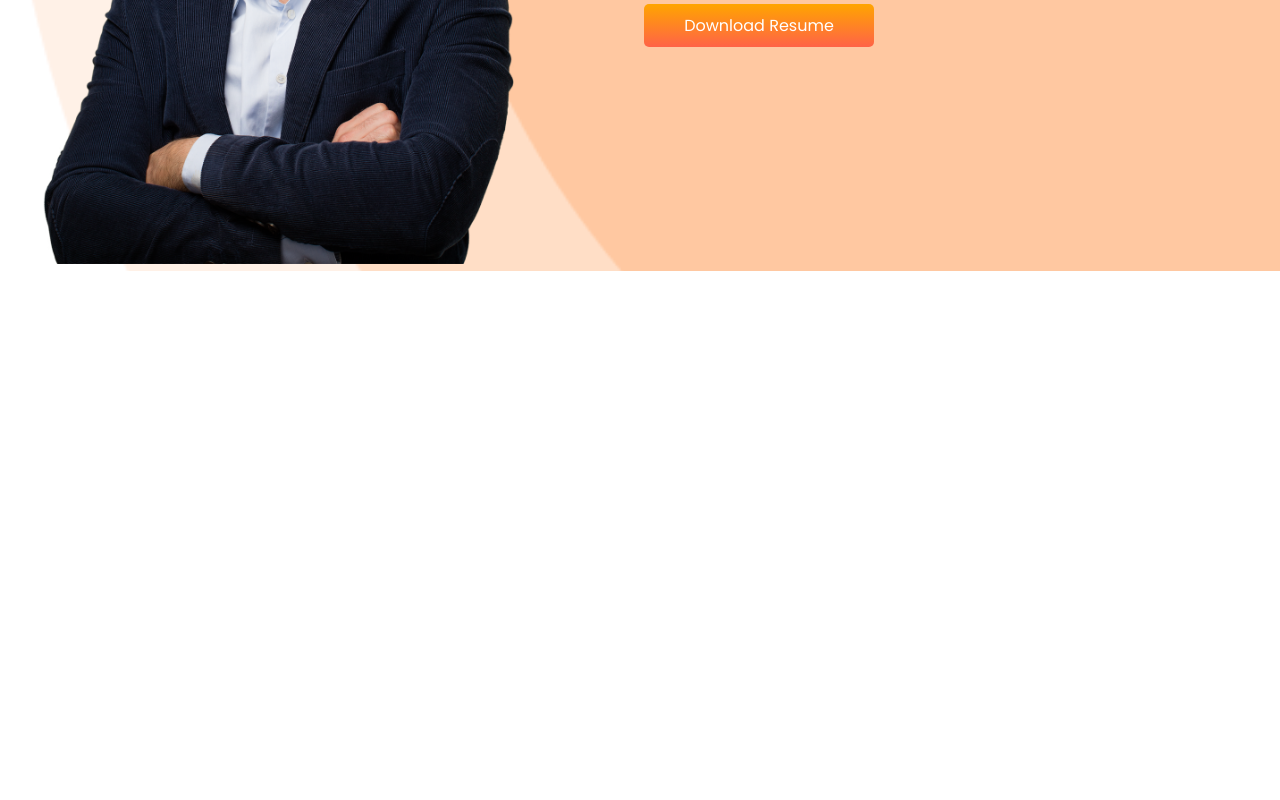
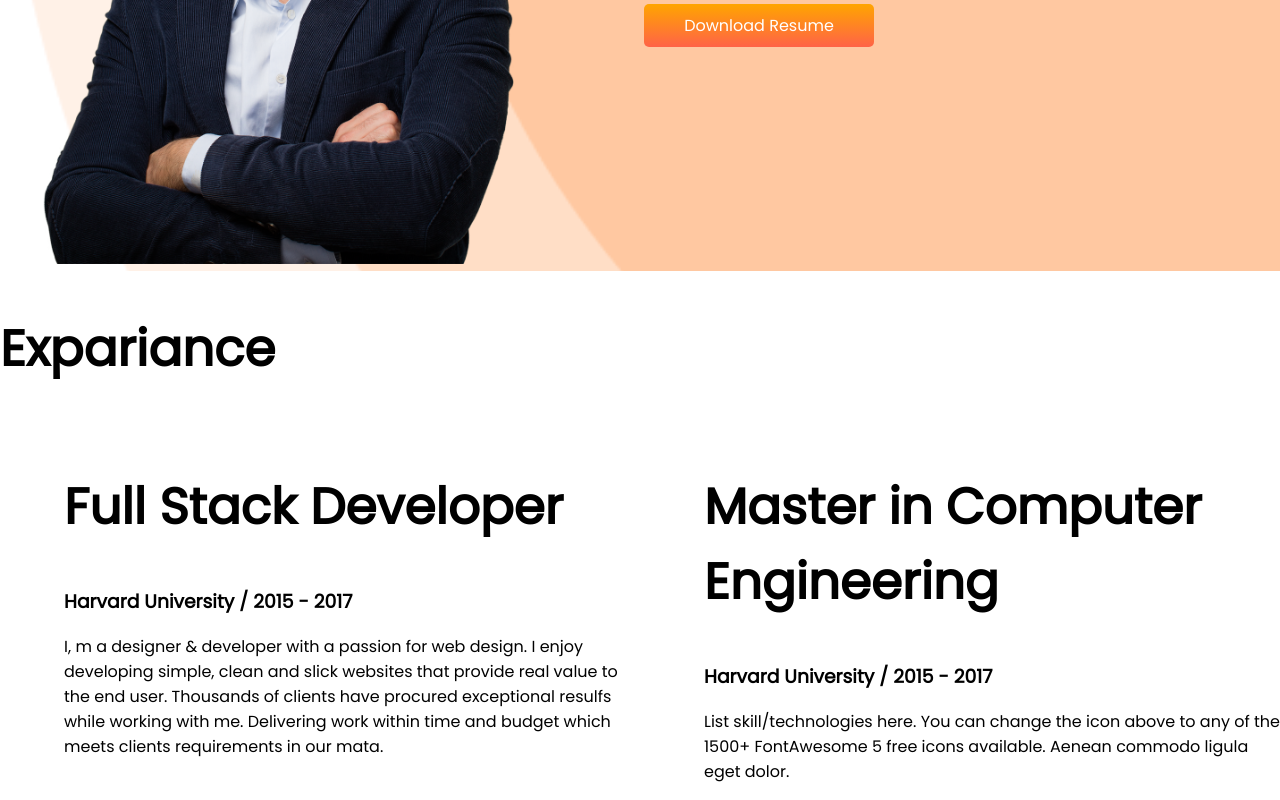
Before and after one commit to AhsanSazid/ahsan-portfolio, a plain HTML site: page index.html in a window 1280 px wide. Shown: the part 970-1770 px from the top of the page. Before the commit the page ends 1241 px from the top, so only its background shows below. Drawn offline with Linux system fonts and the light colour scheme.

Commit message:
expriance-area

```diff
--- a/index.html
+++ b/index.html
@@ -10,7 +10,7 @@
     <link href="https://fonts.googleapis.com/css2?family=Poppins&display=swap" rel="stylesheet">
 </head>
 <body>
-    <section class="top-banner">
+    <section class="top-banner flexible-container">
         <div class="half-width">
             <h1>Welcome To</h2>
                 <h2>Ahsan <span class="name-color">Mahmud</span> Sazid</h2>
@@ -25,7 +25,7 @@
             <img class="half-width-img" src="images/Sazid.png" alt="">
         </div>
     </section>
-    <section class="dream-big">
+    <section class="dream-big flexible-container" >
     <div>
         <img class="half-width-img" src="images/hardy.png" alt="">
     </div>
@@ -34,6 +34,21 @@
         <h2>Become a web Developer</h2>
         <p>I, m a designer & developer with a passion for web design. I enjoy developing simple, clean and slick websites that provide real value to the end user. Thousands of clients have procured exceptional resulfs while working with me. Delivering work within time and budget which meets clients requirements in our mata.</p>
         <a class="link-button" target="_blank" href="https://www.linkedin.com/in/sazid68642/">Download Resume</a>
+        </div>
+    </section>
+<section class="expriance-area">
+    <h1>Expariance</h1>
+    <div class="flexible-container">
+        <div class="half-width">
+            <h1>Full Stack Developer</h1>
+            <h3>Harvard University / 2015 - 2017</h3>
+            <p>I, m a designer & developer with a passion for web design. I enjoy developing simple, clean and slick websites that provide real value to the end user. Thousands of clients have procured exceptional resulfs while working with me. Delivering work within time and budget which meets clients requirements in our mata. </p>
+        </div>
+        <div class="half-width">
+            <h1>Master in Computer Engineering</h1>
+            <h3>Harvard University / 2015 - 2017</h3>
+            <p>List skill/technologies here. You can change the icon above to any of the 1500+ FontAwesome 5 free icons available. Aenean commodo ligula eget dolor.</p>
+        </div>
     </div>
 </section>
 </body>
--- a/main.css
+++ b/main.css
@@ -8,7 +8,7 @@ h1{
 .name-color{
     color: orange;
 }
-section{
+.flexible-container{
     display: flex;
     margin-top: 5px;
 }
```
